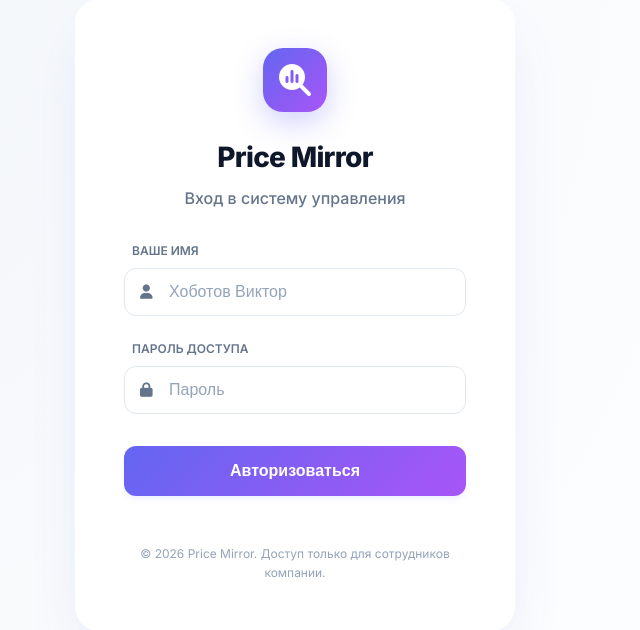
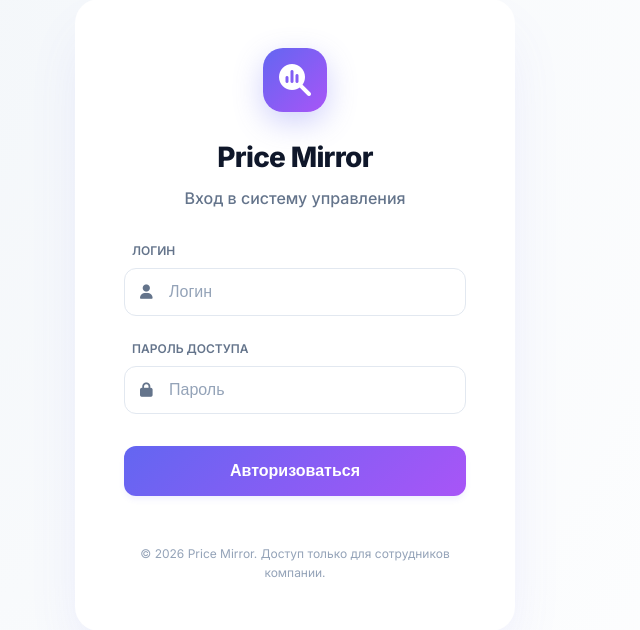
Before and after one commit to KhobotovViktor/pricemirror, a FastAPI app: page /login in a window 1280 px wide. Shown: the part 69-699 px from the top of the page, without its empty margins (345-985 px from the left). Run offline with FastAPI, Linux system fonts and the light colour scheme.

Commit message:
Phase 15 & 16: Price Mirror Rebranding and Scraper Stabilization

```diff
--- a/templates/login.html
+++ b/templates/login.html
@@ -19,10 +19,10 @@
 
         <form id="loginForm">
             <div class="form-group" style="text-align: left; position: relative;">
-                <label style="color: var(--text-muted); font-weight: 600; font-size: 0.75rem; text-transform: uppercase; margin-left: 0.5rem;">Ваше имя</label>
+                <label style="color: var(--text-muted); font-weight: 600; font-size: 0.75rem; text-transform: uppercase; margin-left: 0.5rem;">Логин</label>
                 <div style="position: relative;">
                     <i class="fa-solid fa-user" style="position: absolute; left: 1rem; top: 50%; transform: translateY(-50%); color: var(--text-muted); font-size: 0.9rem;"></i>
-                    <input type="text" id="username" name="username" placeholder="Хоботов Виктор" required style="padding-left: 2.75rem;">
+                    <input type="text" id="username" name="username" placeholder="Логин" required style="padding-left: 2.75rem;">
                 </div>
             </div>
 
```
